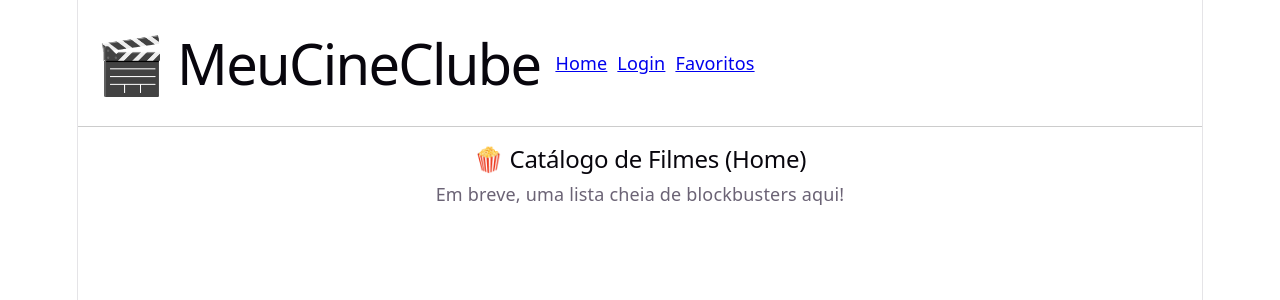
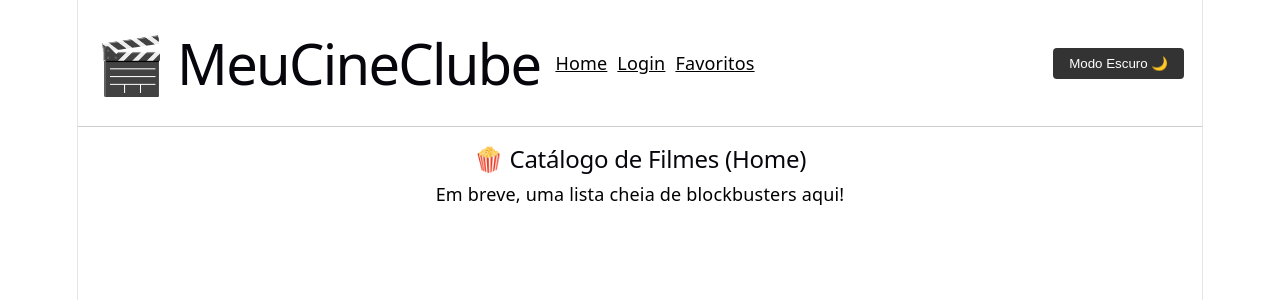
Before and after one commit to WilliamMarinho05/Atividade_Aplicativo_de_Filmes_Des._Web, a React (Vite) app: page / in a window 1280 px wide. Shown: the top 300 px of the page. Built offline with nearby package versions, Linux system fonts and the light colour scheme.

Commit message:
Adicionando o Passo 3

```diff
--- a/src/App.jsx
+++ b/src/App.jsx
@@ -1,4 +1,5 @@
 import { BrowserRouter, Routes, Route } from "react-router-dom";
+import { ThemeProvider } from "./contexts/ThemeContext"; // Importando o Provedor
 import Home from "./pages/home";
 import Login from "./pages/login";
 import Favoritos from "./pages/favoritos";
@@ -6,8 +7,9 @@ import Header from "./components/header";
 
 export default function App() {
   return (
+    // O ThemeProvider envelopa tudo, injetando o contexto global na aplicação
+    <ThemeProvider>
       <BrowserRouter>
-      {/* O Header fica fora de <Routes> para aparecer em todas as páginas */}
         <Header />
 
         <main style={{ padding: "1rem" }}>
@@ -18,5 +20,6 @@ export default function App() {
           </Routes>
         </main>
       </BrowserRouter>
+    </ThemeProvider>
   );
 }
--- a/src/components/header.jsx
+++ b/src/components/header.jsx
@@ -1,14 +1,42 @@
+import { useContext } from "react";
 import { Link } from "react-router-dom";
+import { ThemeContext } from "../contexts/ThemeContext"; // Importamos o contexto criado
 
 export default function Header() {
+  // Consumindo os dados globais direto do Provider sem intermédio de props
+  const { tema, alternarTema } = useContext(ThemeContext);
+
   return (
-    <header style={{ padding: "1rem", borderBottom: "1px solid #ccc", display: "flex", gap: "15px" }}>
-      <h1>🎬 MeuCineClube</h1>
-      <nav style={{ display: "flex", gap: "10px", alignItems: "center" }}>
-        <Link to="/">Home</Link>
-        <Link to="/login">Login</Link>
-        <Link to="/favoritos">Favoritos</Link>
-      </nav>
+    <header style={{
+      padding: "1rem",
+      borderBottom: "1px solid #ccc",
+      display: "flex",
+      justifyContent: "space-between", // Separa o título/menu do botão de tema
+      alignItems: "center"
+    }}>
+      <div style={{ display: "flex", gap: "15px", alignItems: "center" }}>
+        <h1>🎬 MeuCineClube</h1>
+        <nav style={{ display: "flex", gap: "10px" }}>
+          <Link to="/" style={{ color: "inherit" }}>Home</Link>
+          <Link to="/login" style={{ color: "inherit" }}>Login</Link>
+          <Link to="/favoritos" style={{ color: "inherit" }}>Favoritos</Link>
+        </nav>
+      </div>
+
+      {/* Botão que consome o contexto */}
+      <button
+        onClick={alternarTema}
+        style={{
+          padding: "8px 16px",
+          cursor: "pointer",
+          backgroundColor: tema === "claro" ? "#333" : "#eee",
+          color: tema === "claro" ? "#fff" : "#000",
+          border: "none",
+          borderRadius: "4px"
+        }}
+      >
+        Modo {tema === "claro" ? "Escuro 🌙" : "Claro ☀️"}
+      </button>
     </header>
   );
 }
--- /dev/null
+++ b/src/contexts/ThemeContext.jsx
@@ -0,0 +1,36 @@
+import { createContext, useState, useEffect } from "react";
+
+// 1. Criamos o espaço de memória compartilhado (o Contexto)
+export const ThemeContext = createContext();
+
+// 2. Criamos o Provedor que gerenciará o estado e os comportamentos do tema
+export function ThemeProvider({ children }) {
+  // Estado para armazenar o tema atual ("claro" ou "escuro")
+  const [tema, setTema] = useState("claro");
+
+  // Função para alternar entre os estados de tema
+  function alternarTema() {
+    setTema((temaAtual) => (temaAtual === "claro" ? "escuro" : "claro"));
+  }
+
+  // Efeito colateral: Sempre que o tema mudar, aplicamos as classes CSS diretamente no <body>
+  useEffect(() => {
+    document.body.className = tema;
+
+    // Pequena estilização dinâmica no body para vermos o efeito visual acontecer
+    if (tema === "escuro") {
+      document.body.style.backgroundColor = "#121212";
+      document.body.style.color = "#ffffff";
+    } else {
+      document.body.style.backgroundColor = "#ffffff";
+      document.body.style.color = "#000000";
+    }
+  }, [tema]); // O efeito roda sempre que a variável 'tema' mudar
+
+  return (
+    // Disponibilizamos o estado 'tema' e a função 'alternarTema' para quem estiver abaixo na árvore
+    <ThemeContext.Provider value={{ tema, alternarTema }}>
+      {children}
+    </ThemeContext.Provider>
+  );
+}
```
Lines whose indentation alone changed are shown as unchanged.
